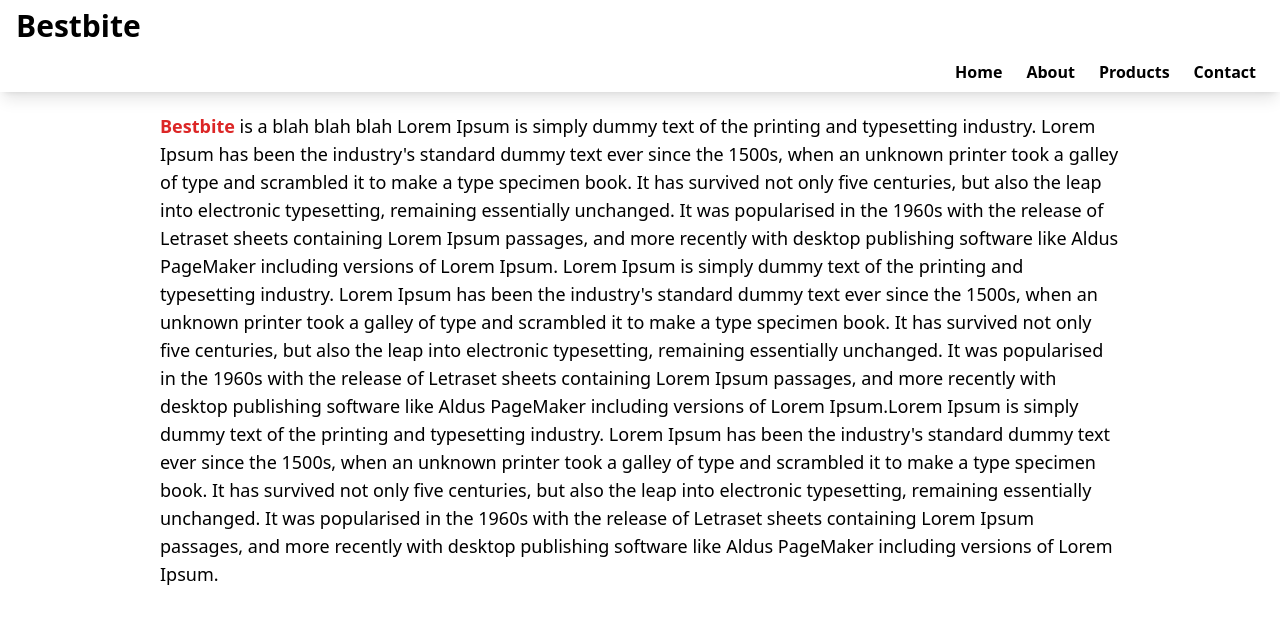
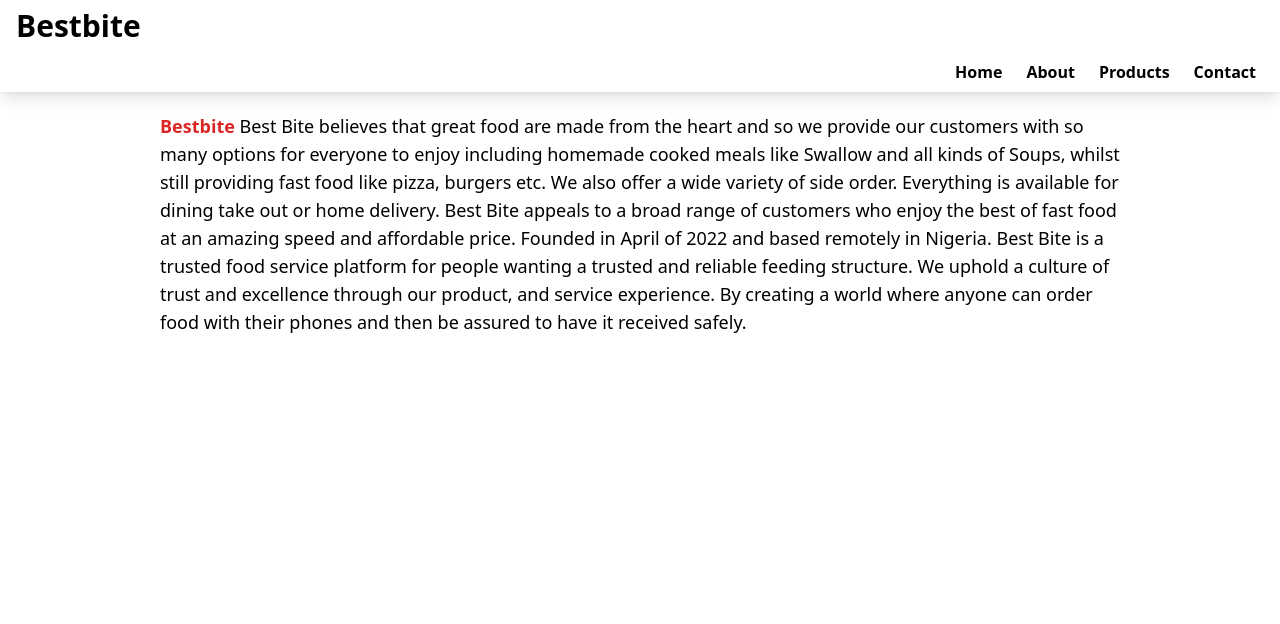
Before and after one commit to aridguy/bestbite, a React (Create React App) app: page /about in a window 1280 px wide. Shown: the top 624 px of the page. Built offline with nearby package versions, Linux system fonts and the light colour scheme.

Commit message:
"added to the about component"

```diff
--- a/src/Pages/About.jsx
+++ b/src/Pages/About.jsx
@@ -6,8 +6,12 @@ function About() {
     <div>
         <Navbar />
         <div className="px-5 mt-5 mb-10 pl-5 text-lg md:px-40">
-          <h1><span className="text-red-600 font-bold">Bestbite</span> is a blah blah blah Lorem Ipsum is simply dummy text of the printing and typesetting industry. Lorem Ipsum has been the industry's standard dummy text ever since the 1500s, when an unknown printer took a galley of type and scrambled it to make a type specimen book. It has survived not only five centuries, but also the leap into electronic typesetting, remaining essentially unchanged. It was popularised in the 1960s with the release of Letraset sheets containing Lorem Ipsum passages, and more recently with desktop publishing software like Aldus PageMaker including versions of Lorem Ipsum.
-          Lorem Ipsum is simply dummy text of the printing and typesetting industry. Lorem Ipsum has been the industry's standard dummy text ever since the 1500s, when an unknown printer took a galley of type and scrambled it to make a type specimen book. It has survived not only five centuries, but also the leap into electronic typesetting, remaining essentially unchanged. It was popularised in the 1960s with the release of Letraset sheets containing Lorem Ipsum passages, and more recently with desktop publishing software like Aldus PageMaker including versions of Lorem Ipsum.Lorem Ipsum is simply dummy text of the printing and typesetting industry. Lorem Ipsum has been the industry's standard dummy text ever since the 1500s, when an unknown printer took a galley of type and scrambled it to make a type specimen book. It has survived not only five centuries, but also the leap into electronic typesetting, remaining essentially unchanged. It was popularised in the 1960s with the release of Letraset sheets containing Lorem Ipsum passages, and more recently with desktop publishing software like Aldus PageMaker including versions of Lorem Ipsum.
+          <h1><span className="text-red-600 font-bold">Bestbite</span> Best Bite believes that great food are made from the heart and so we provide our customers with so many options for everyone to enjoy including homemade cooked meals like Swallow and all kinds of Soups, whilst still providing fast food like pizza, burgers etc. We also offer a wide variety of side order. Everything is available for dining take out or home delivery.
+
+Best Bite appeals to a broad range of customers who enjoy the best of fast food at an amazing speed and affordable price.
+
+Founded in April of 2022 and based remotely in Nigeria. Best Bite is a trusted food service platform for people wanting a trusted and reliable feeding structure. We uphold a culture of trust and excellence through our product, and service experience. By creating a world where anyone can order food with their phones and then be assured to have it received safely.
+
           </h1>
         </div>
     </div>
```
